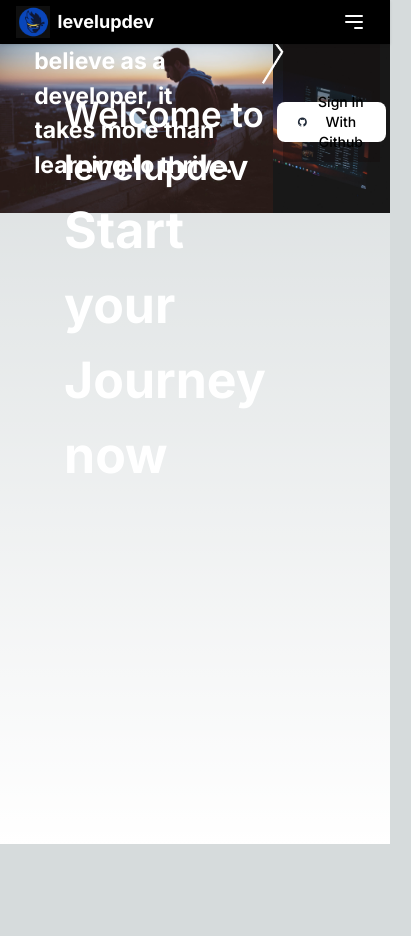
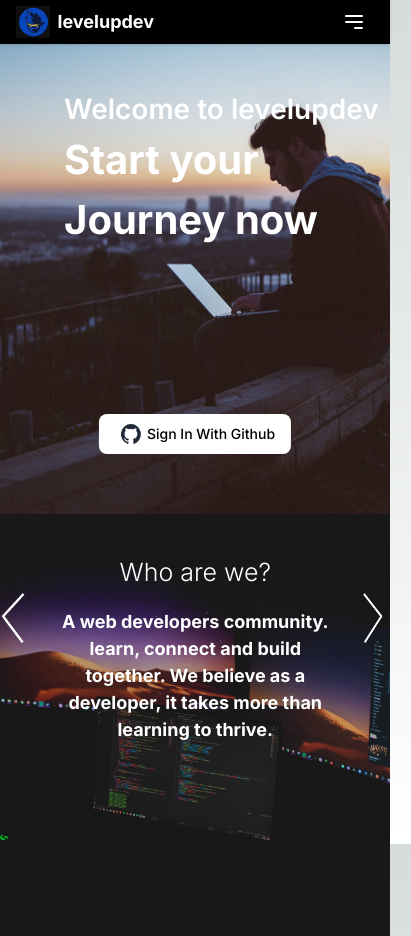
Before and after one commit to sujaykundu777/levelupdev, a Next.js app in the folder levelupdev/: page /login in a window 390 px wide. Shown: the whole page, 411 px wide, since content can reach past the window. Before the commit the page ends 844 px from the top, so only its background shows below. Built offline with nearby package versions, Linux system fonts and the light colour scheme; no server answers.

Commit message:
login tab ui

```diff
--- a/levelupdev/src/app/(marketing)/login/_components/carousel.css
+++ b/levelupdev/src/app/(marketing)/login/_components/carousel.css
@@ -31,3 +31,18 @@
   font-size: 0;
   line-height: 1;
 }
+
+@media screen and (max-width: 875px) {
+  .slick-slider .slick-next {
+    height: 50px;
+    width: 50px;
+    right: -70px;
+    top: 20%;
+  }
+  .slick-slider .slick-prev {
+    height: 50px;
+    width: 50px;
+    left: -50px;
+    top: 20%;
+  }
+}
--- a/levelupdev/src/app/(marketing)/login/_components/carousel.tsx
+++ b/levelupdev/src/app/(marketing)/login/_components/carousel.tsx
@@ -4,22 +4,25 @@ import React from "react";
 import Slider from "react-slick";
 import "slick-carousel/slick/slick.css";
 import "slick-carousel/slick/slick-theme.css";
-import "./carousel.css"
+import "./carousel.css";
 
 const carouselItems = [
   {
     heading: "Who are we?",
     para: `A web developers community. learn, connect and build together.
+
         We believe as a developer, it takes more than learning to thrive.`,
   },
   {
     heading: "Who are we?",
     para: `A web developers community. learn, connect and build together.
+
         We believe as a developer, it takes more than learning to thrive.`,
   },
   {
     heading: "Who are we?",
     para: `A web developers community. learn, connect and build together.
+
         We believe as a developer, it takes more than learning to thrive.`,
   },
 ];
@@ -38,13 +41,17 @@ const Carousel = () => {
   };
 
   return (
-    <div className="flex absolute bottom-[15%] w-full left-1/2 -translate-x-[50%]">
+    <div className="flex absolute bottom-[15%] tab:top-10 tab:text-center w-full left-1/2 -translate-x-[50%]">
       <div className="flex flex-wrap w-[75%] mx-auto">
         <Slider className="flex w-full" {...settings}>
           {carouselItems.map((item, index) => (
             <div className="text-white w-full" key={index}>
-              <h3 className="text-[50px] font-medium">{item.heading}</h3>
-              <p className="text-[23px] font-bold">{item.para}</p>
+              <h3 className="text-[50px] tab:text-[25px] font-medium tab:font-light tab:mb-4">
+                {item.heading}
+              </h3>
+              <p className="text-[23px] tab:text-[18px] font-bold">
+                {item.para}
+              </p>
             </div>
           ))}
         </Slider>
--- /dev/null
+++ b/levelupdev/src/app/(marketing)/login/_components/login-desktop-ui.tsx
@@ -0,0 +1,36 @@
+import React from "react";
+import Carousel from "./carousel";
+import LoginForm from "@/app/components/LoginForm";
+import Image from "next/image";
+import WelcomeText from "./welcome-text";
+
+const LoginDesktopUi = () => {
+  return (
+    <div
+      style={{
+        backgroundImage: "url('/images/sample_cover.jpg')",
+        backgroundSize: "cover",
+        backgroundRepeat: "no-repeat",
+      }}
+      className="flex items-center relative tab:hidden"
+    >
+      <div className="w-[70%] relative">
+        <Image
+          className="w-full object-cover"
+          width={2681}
+          height={2807.55}
+          src="/images/avi-richards-Z3ownETsdNQ-unsplash-scaled.jpg"
+          alt="Login Image 1"
+        />
+        <WelcomeText />
+        <Carousel />
+      </div>
+      <div className="absolute flex flex-col items-center justify-between bottom-[25%] w-[25%] h-[20rem] right-[2.5%] bg-[#140E0E6B]">
+        <h3 className="text-white font-normal text-[30px]">Get Started</h3>
+        <LoginForm />
+      </div>
+    </div>
+  );
+};
+
+export default LoginDesktopUi;
--- /dev/null
+++ b/levelupdev/src/app/(marketing)/login/_components/login-tab-ui.tsx
@@ -0,0 +1,39 @@
+import React from "react";
+import WelcomeText from "./welcome-text";
+import LoginForm from "@/app/components/LoginForm";
+import Carousel from "./carousel";
+
+const LoginTabUi = () => {
+  return (
+    <div className="hidden tab:block">
+      <div
+        className="w-screen h-[60vh] bg-red-600 relative"
+        style={{
+          backgroundImage:
+            "url('/images/avi-richards-Z3ownETsdNQ-unsplash-scaled.jpg')",
+          backgroundSize: "cover",
+          backgroundRepeat: "no-repeat",
+          backgroundPosition: "center",
+        }}
+      >
+        <WelcomeText />
+        <div className="absolute bottom-10 left-1/2 -translate-x-[50%]">
+          <LoginForm />
+        </div>
+      </div>
+      <div
+        className="w-screen h-[50vh] bg-red-600 relative"
+        style={{
+          backgroundImage: "url('/images/sample_cover.jpg')",
+          backgroundSize: "cover",
+          backgroundRepeat: "no-repeat",
+          backgroundPosition: "center",
+        }}
+      >
+        <Carousel />
+      </div>
+    </div>
+  );
+};
+
+export default LoginTabUi;
--- /dev/null
+++ b/levelupdev/src/app/(marketing)/login/_components/welcome-text.tsx
@@ -0,0 +1,16 @@
+import React from "react";
+
+const WelcomeText = () => {
+  return (
+    <div className="absolute top-20 left-16">
+      <h2 className="text-[35px] tab:text-[28px] font-semibold text-white">
+        Welcome to levelupdev
+      </h2>
+      <h3 className="text-[50px] tab:text-[40px] font-bold text-white">
+        Start your Journey now{" "}
+      </h3>
+    </div>
+  );
+};
+
+export default WelcomeText;
--- a/levelupdev/src/app/(marketing)/login/page.tsx
+++ b/levelupdev/src/app/(marketing)/login/page.tsx
@@ -1,42 +1,12 @@
 import React from "react";
-import LoginForm from "../../components/LoginForm";
-import Image from "next/image";
-import Carousel from "./_components/carousel";
+import LoginDesktopUi from "./_components/login-desktop-ui";
+import LoginTabUi from "./_components/login-tab-ui";
 
 const LoginPage: React.FC = () => {
   return (
     <div className="pt-2">
-      <div
-        style={{
-          backgroundImage: "url('/images/sample_cover.jpg')",
-          backgroundSize: "cover",
-          backgroundRepeat: "no-repeat",
-        }}
-        className="flex items-center relative"
-      >
-        <div className="w-[70%] relative">
-          <Image
-            className="w-full object-cover"
-            width={2681}
-            height={2807.55}
-            src="/images/avi-richards-Z3ownETsdNQ-unsplash-scaled.jpg"
-            alt="Login Image 1"
-          />
-          <div className="absolute top-20 left-16">
-            <h2 className="text-[35px] font-semibold text-white">
-              Welcome to levelupdev
-            </h2>
-            <h3 className="text-[50px] font-bold text-white">
-              Start your Journey now{" "}
-            </h3>
-          </div>
-          <Carousel />
-        </div>
-        <div className="absolute flex flex-col items-center justify-between bottom-[25%] w-[25%] h-[20rem] right-[2.5%] bg-[#140E0E6B]">
-          <h3 className="text-white font-normal text-[30px]">Get Started</h3>
-          <LoginForm />
-        </div>
-      </div>
+      <LoginDesktopUi />
+      <LoginTabUi />
     </div>
   );
 };
--- a/levelupdev/tailwind.config.ts
+++ b/levelupdev/tailwind.config.ts
@@ -15,10 +15,12 @@ const config: Config = {
         "gradient-conic":
           "conic-gradient(from 180deg at 50% 50%, var(--tw-gradient-stops))",
       },
+      screens: {
+        tab: { max: "875px" },
+        mobile: { max: "475px" },
+      },
     },
   },
-  plugins: [
-     flowbite.plugin(),
-  ],
+  plugins: [flowbite.plugin()],
 };
 export default config;
```
